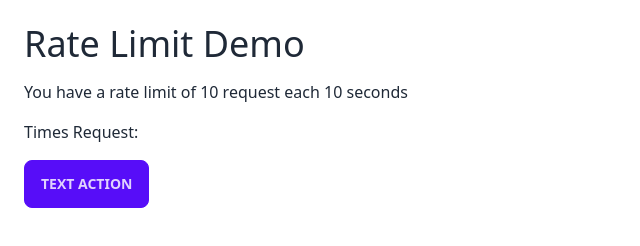
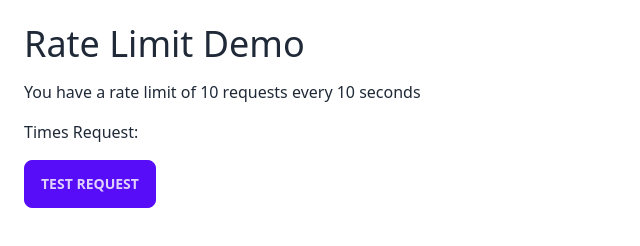
Before and after one commit to claudivanfilho/aws-lambda-redis-terraform-app, a website: page demo/index.html in a window 1280 px wide. Shown: the full height of the page, 0-640 px from the left. Drawn offline with nearby package versions, Linux system fonts and the light colour scheme.

Commit message:
fix website

```diff
--- a/demo/index.html
+++ b/demo/index.html
@@ -36,8 +36,8 @@
   </head>
   <body class="p-6">
     <h1 class="text-4xl">Rate Limit Demo</h1>
-    <h2 class="my-4">You have a rate limit of 10 request each 10 seconds</h2>
+    <h2 class="my-4">You have a rate limit of 10 requests every 10 seconds</h2>
     <h3>Times Request: <span id="times-requested"></span></h3>
-    <button class="btn btn-primary mt-4" onclick="onTestClick()">Text Action</button>
+    <button class="btn btn-primary mt-4" onclick="onTestClick()">Test Request</button>
   </body>
 </html>
```
